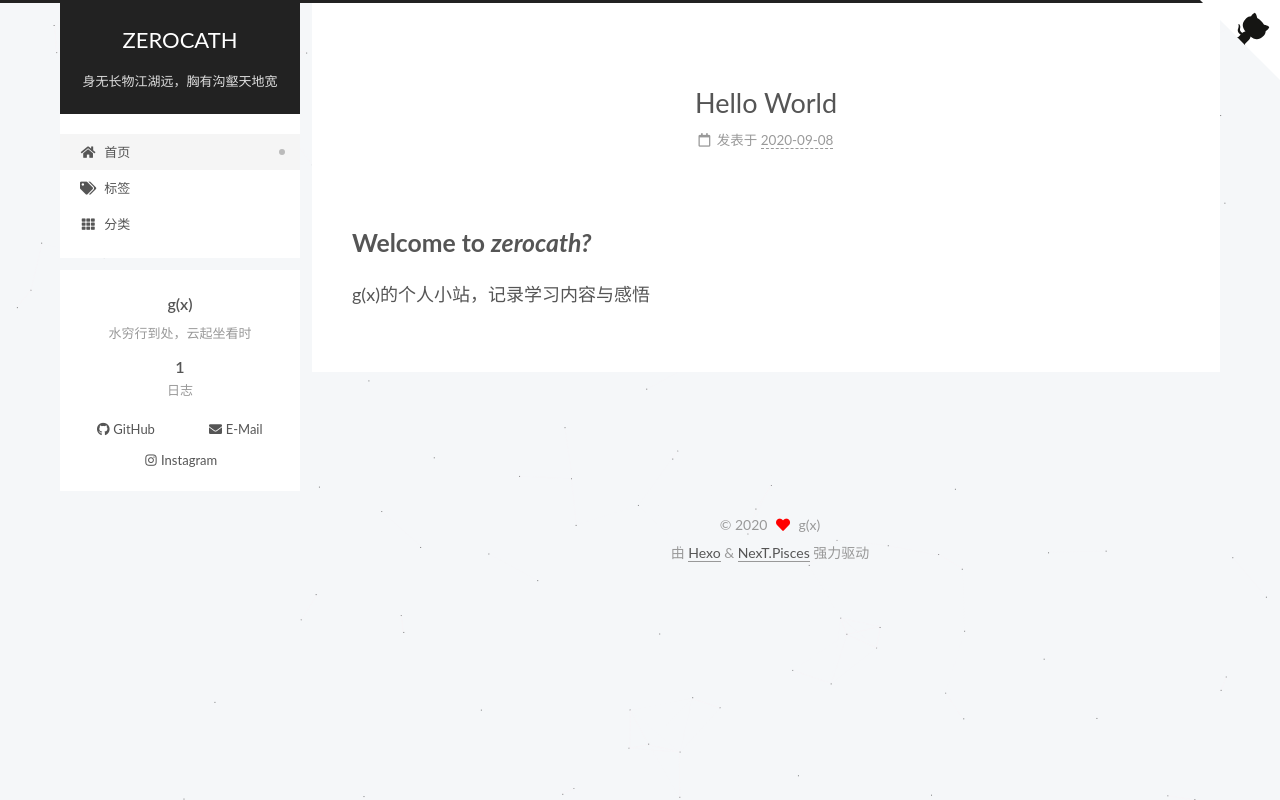
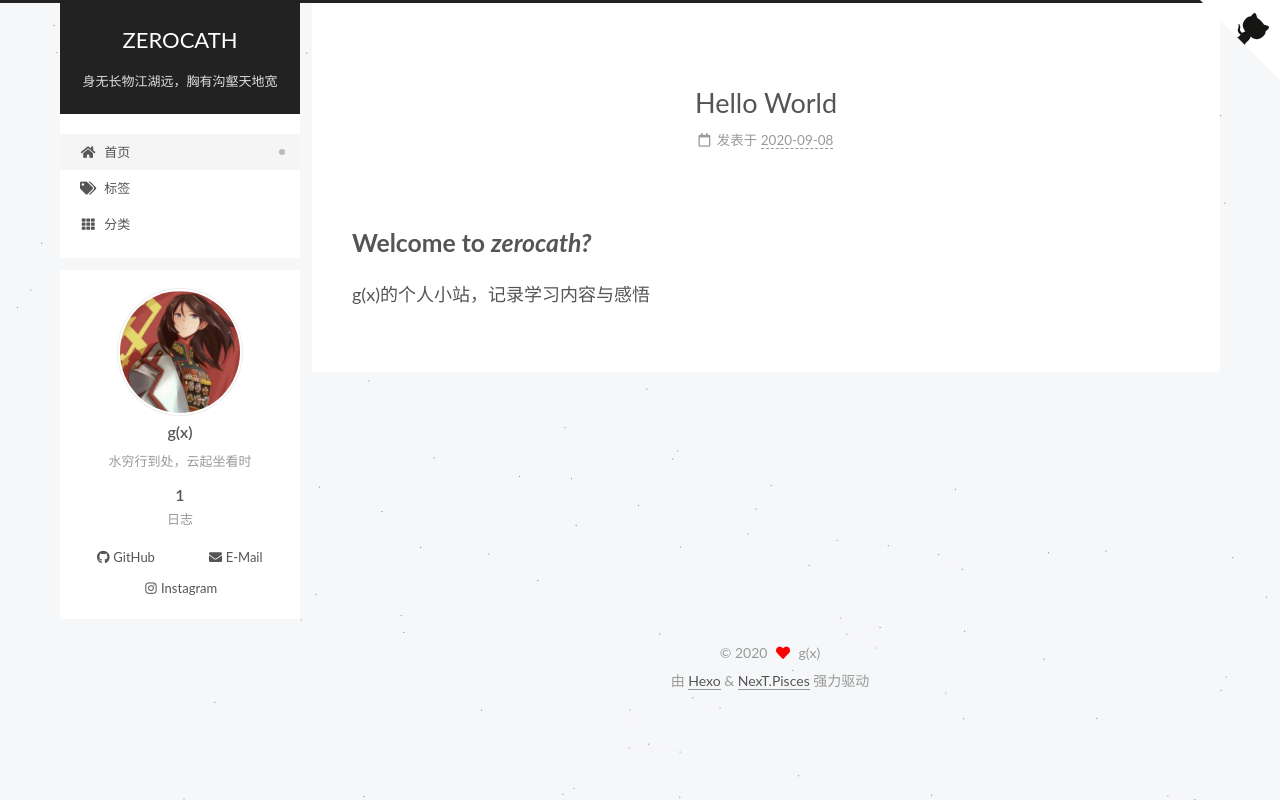
Before and after one commit to zero-g-x/zero-g-x.github.io, a plain HTML site: page index.html in a window 1280 px wide. Drawn offline with Linux system fonts and the light colour scheme.

Commit message:
Site updated: 2020-09-08 20:03:23

```diff
--- a/css/main.css
+++ b/css/main.css
@@ -1169,6 +1169,13 @@ pre .javascript .function {
   margin: 0 auto;
   max-width: 120px;
   padding: 2px;
+  border-radius: 50%;
+}
+.site-author-image {
+  transition: transform 1s ease-out;
+}
+.site-author-image:hover {
+  transform: rotateZ(360deg);
 }
 .site-author-name {
   color: var(--text-color);
@@ -1196,7 +1203,7 @@ pre .javascript .function {
 }
 .links-of-author a::before,
 .links-of-author span.exturl::before {
-  background: #2f60ff;
+  background: #a1b0e9;
   border-radius: 50%;
   content: ' ';
   display: inline-block;
--- a/index.html
+++ b/index.html
@@ -157,7 +157,7 @@
     <link itemprop="mainEntityOfPage" href="zerocath.com/2020/09/08/hello-world/">
 
     <span hidden itemprop="author" itemscope itemtype="http://schema.org/Person">
-      <meta itemprop="image" content="/images/avatar.gif">
+      <meta itemprop="image" content="/images/avatar.png">
       <meta itemprop="name" content="g(x)">
       <meta itemprop="description" content="水穷行到处，云起坐看时">
     </span>
@@ -267,6 +267,8 @@
 
       <div class="site-overview-wrap sidebar-panel">
         <div class="site-author motion-element" itemprop="author" itemscope itemtype="http://schema.org/Person">
+    <img class="site-author-image" itemprop="image" alt="g(x)"
+      src="/images/avatar.png">
   <p class="site-author-name" itemprop="name">g(x)</p>
   <div class="site-description" itemprop="description">水穷行到处，云起坐看时</div>
 </div>
```
Also changed, not shown: 2020/09/08/hello-world/index.html (+3 -1 lines), archives/2020/09/index.html (+2 -0 lines), archives/2020/index.html (+2 -0 lines), archives/index.html (+2 -0 lines), categories/index.html (+2 -0 lines), home/index.html (+2 -0 lines), tags/index.html (+2 -0 lines), images/avatar.png (added).
